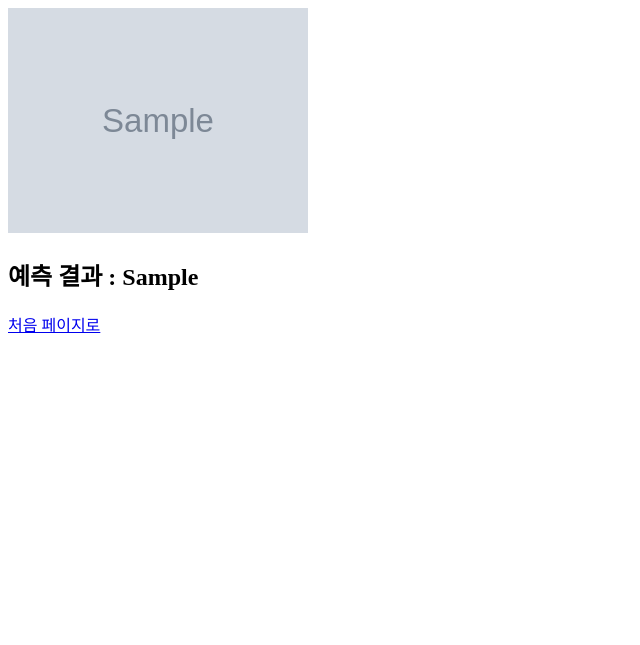
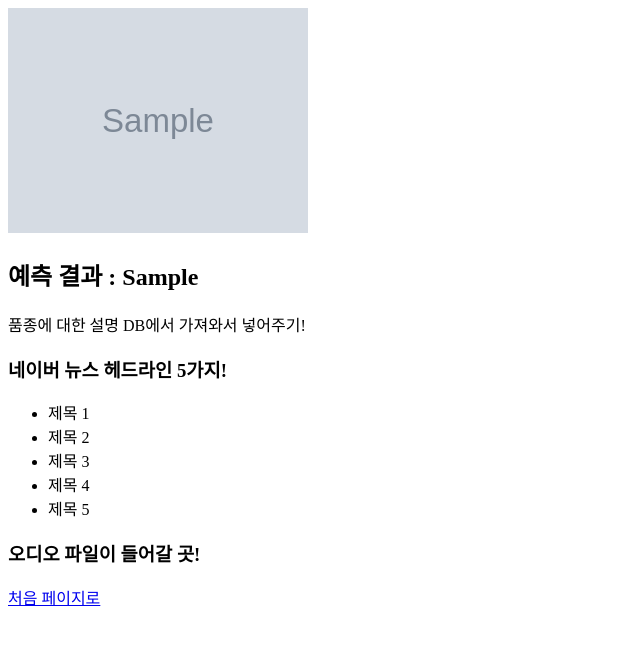
Before and after one commit to injae-348/OpenSourceProject, a Django app: template templates/second.html in a window 1280 px wide. Shown: the top 645 px of the page, without its empty margins (0-640 px from the left). Run offline with Django 4.2, Linux system fonts and the light colour scheme; the template is opened without the code that fills it: most values are stand-ins (such as "Sample title", 1, 10 or a date in 2020); grey boxes marked "Sample" are stand-in pictures.

Commit message:
modify second.html & second_page view logic

```diff
--- a/config/settings.py
+++ b/config/settings.py
@@ -118,6 +118,10 @@ USE_TZ = True
 
 STATIC_URL = "static/"
 
+STATIC_DIRS = [
+    BASE_DIR / 'static',
+]
+
 # Default primary key field type
 # https://docs.djangoproject.com/en/4.2/ref/settings/#default-auto-field
 
--- a/templates/second.html
+++ b/templates/second.html
@@ -1,18 +1,37 @@
 <!DOCTYPE html>
 <html lang="en">
+
 <head>
     <meta charset="UTF-8">
     <title>Second Page</title>
 </head>
+
 <body>
     <!-- 업로드 받은 사진 표시 -->
-    <img src="{{ uploaded_image }}" alt="Uploaded Image" width="300">
+    <img src="{{ image_path }}" alt="Uploaded Image" width="300">
 
     <!-- 모델 결과 표시 -->
     <h2>예측 결과 : {{ detected_class }}</h2>
 
+    <!-- 품종 설명 -->
+    <p>품종에 대한 설명 DB에서 가져와서 넣어주기!</p>
+
+    <!-- 네이버 뉴스 헤드라인 표시 -->
+    <h3>네이버 뉴스 헤드라인 5가지!</h3>
+    <ul>
+        <li>제목 1</li>
+        <li>제목 2</li>
+        <li>제목 3</li>
+        <li>제목 4</li>
+        <li>제목 5</li>
+    </ul>
+
+    <!-- 음성 파일 재생 버튼 -->
+    <!-- 예시: 'audio' 태그를 사용하여 재생할 음성 파일의 경로를 지정하세요 -->
+    <h3>오디오 파일이 들어갈 곳!</h3>
 
     <!-- 첫 번째 페이지로 돌아가는 버튼 -->
     <a href="{% url 'first_page' %}">처음 페이지로</a>
 </body>
+
 </html>
```
Also changed, not shown: petRecognizer/views.py (+14 -4 lines), db.sqlite3, media/petImage/york.jpg (added), petRecognizer/migrations/0001_initial.py.
